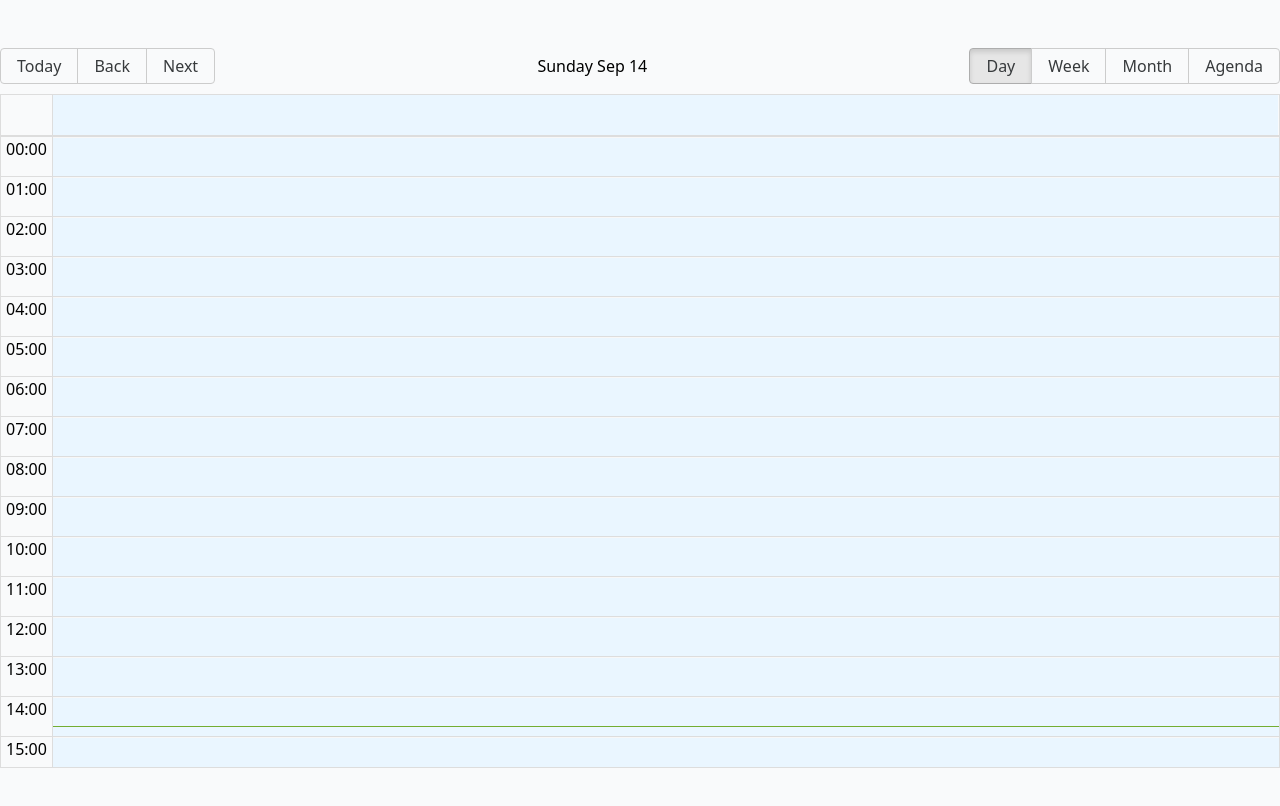
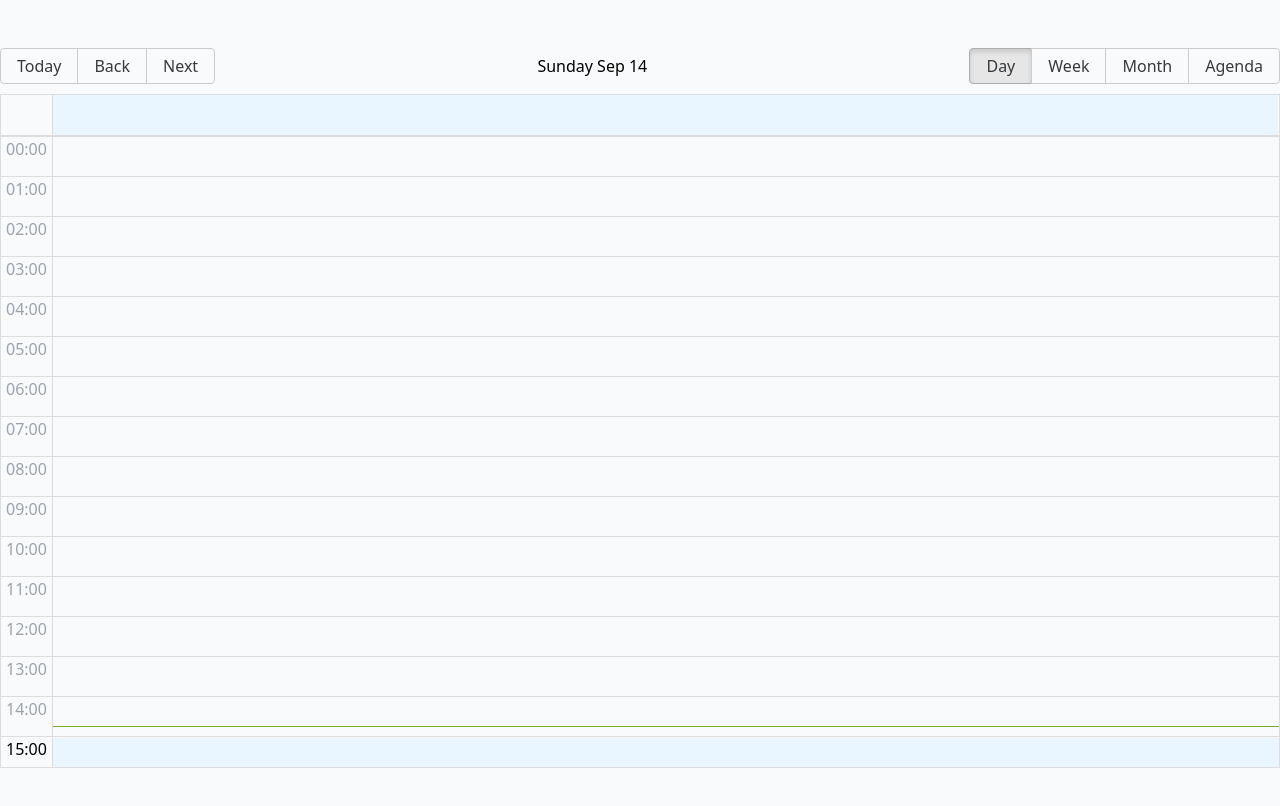
Before and after one commit to DenisHki/eclipse-productions, a React (Vite) app: page /booking in a window 1280 px wide. Shown: the top 806 px of the page. Built offline with nearby package versions, Linux system fonts and the light colour scheme; no server answers; the database is empty.

Commit message:
Disable passed dates

```diff
--- a/src/components/BookingPage.tsx
+++ b/src/components/BookingPage.tsx
@@ -72,6 +72,15 @@ export default function BookingPage() {
   }, []);
 
   const handleSelectSlot = (slotInfo: SlotInfo) => {
+    const now = new Date();
+
+    // Prevent booking past slots
+    if (slotInfo.start < now) {
+      setMessage("⚠️ You cannot book past time slots.");
+      setSelectedRange(null);
+      return;
+    }
+
     const newStart = slotInfo.start.getTime();
     const newEnd = slotInfo.end.getTime();
 
@@ -306,6 +315,19 @@ export default function BookingPage() {
             },
           })}
           slotPropGetter={(date: Date) => {
+            const now = new Date();
+
+            // Disable past slots visually + functionally
+            if (date < now) {
+              return {
+                style: {
+                  backgroundColor: "#f9fafb",
+                  color: "#9ca3af",
+                  pointerEvents: "none", // stops clicks
+                },
+              };
+            }
+
             const isSelected =
               selectedRange &&
               date >= selectedRange.start &&
```
